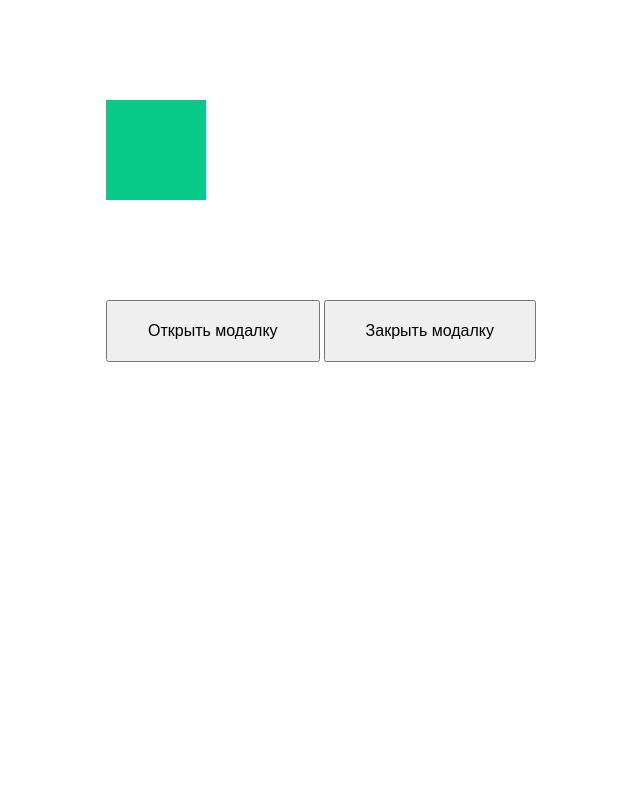
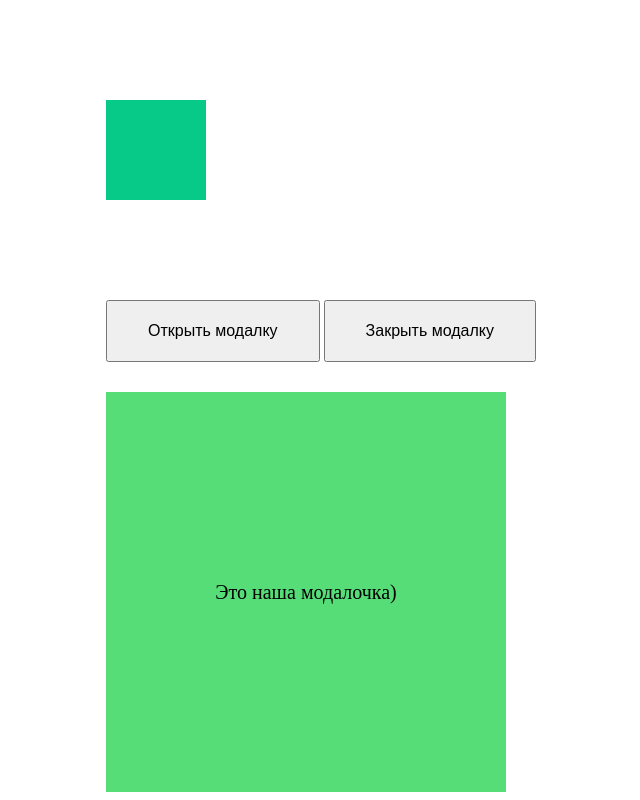
Before and after one commit to dmitrykorochkin/Edu_project, a website built with Vite: page index.html in a window 1280 px wide. Both pictures are taken after a click on the button "Открыть модалку". Shown: the whole page, without its empty margins (319-959 px from the left). Built offline with nearby package versions, Linux system fonts and the light colour scheme.

Commit message:
add close and open to button

```diff
--- a/index.html
+++ b/index.html
@@ -14,11 +14,11 @@
       </label>
       <!-- *****************************MODAL************************* -->
       <section class="modal">
+        <div class="modal-btn">
+          <button class="btn btn-open">Открыть модалку</button>
+          <button class="btn btn-close" >Закрыть модалку</button>
+        </div>
         <div class="modal-block">Это наша модалочка)</div>
-        <div class="modal-btn">
-          <button class="open">Открыть модалку</button>
-          <button class="close">Закрыть модалку</button>
-        </div>
       </section>
       <!-- ****************************************************** -->
     </div>
--- a/src/modules/modal.ts
+++ b/src/modules/modal.ts
@@ -1,9 +1,30 @@
-export const modal = () => {
-  const modalBlock = document.querySelector('.modal-block');
-  const modalClose = document.querySelector('.close');
-  const modalOpen = document.querySelector('.open')
+export const modal = (): void => {
+  const modalBlock: HTMLElement = document.querySelector('.modal-block') as HTMLElement;
+  const btnOpen: HTMLElement = document.querySelector('.btn-open') as HTMLElement;
+  const btnClose: HTMLElement = document.querySelector('.btn-close') as HTMLElement;
+  const btns: any = document.querySelectorAll('.btn');
 
-  console.log(modalBlock)
-  console.log(modalClose)
-  console.log(modalOpen)
+
+  btns.forEach((btn: Element) => {
+    btn.addEventListener('click', (e: Event) => {
+        e.preventDefault()
+    })
+
+    btnOpen.addEventListener('click', () => {
+      modalBlock.style.display = 'flex';
+    })
+    btnClose.addEventListener('click', () => {
+      modalBlock.style.display = 'none';
+    })
+  })
+  document.addEventListener("keydown", function (e) {
+    const key = e.key;
+    if (key === "Escape") {
+      btnClose.addEventListener('click', () => {
+        modalBlock.style.display = 'none';
+      })
+    }
+  });
+
+
 }
--- a/src/style.css
+++ b/src/style.css
@@ -36,22 +36,28 @@ label {
 /* ************  modal ******************* */
 
 .modal-block {
-  width: 500px;
-  height: 500px;
+  width: 400px;
+  height: 400px;
   background-color: rgb(86, 221, 120);
   font-size: 20px;
   text-align: center;
+  transition: all 0.3s ease-in-out;
+  align-items: center;
+  justify-content: center;
 }
 .modal {
   margin-top: 100px;
+
+
 }
 .modal-block {
   display: none;
 }
 .modal-btn {
-  margin-top: 30px;
+  margin: 30px 0px 30px 0px;
 }
 button {
   padding: 20px 40px;
   font-size: 16px;
+  cursor: pointer;
 }
```
